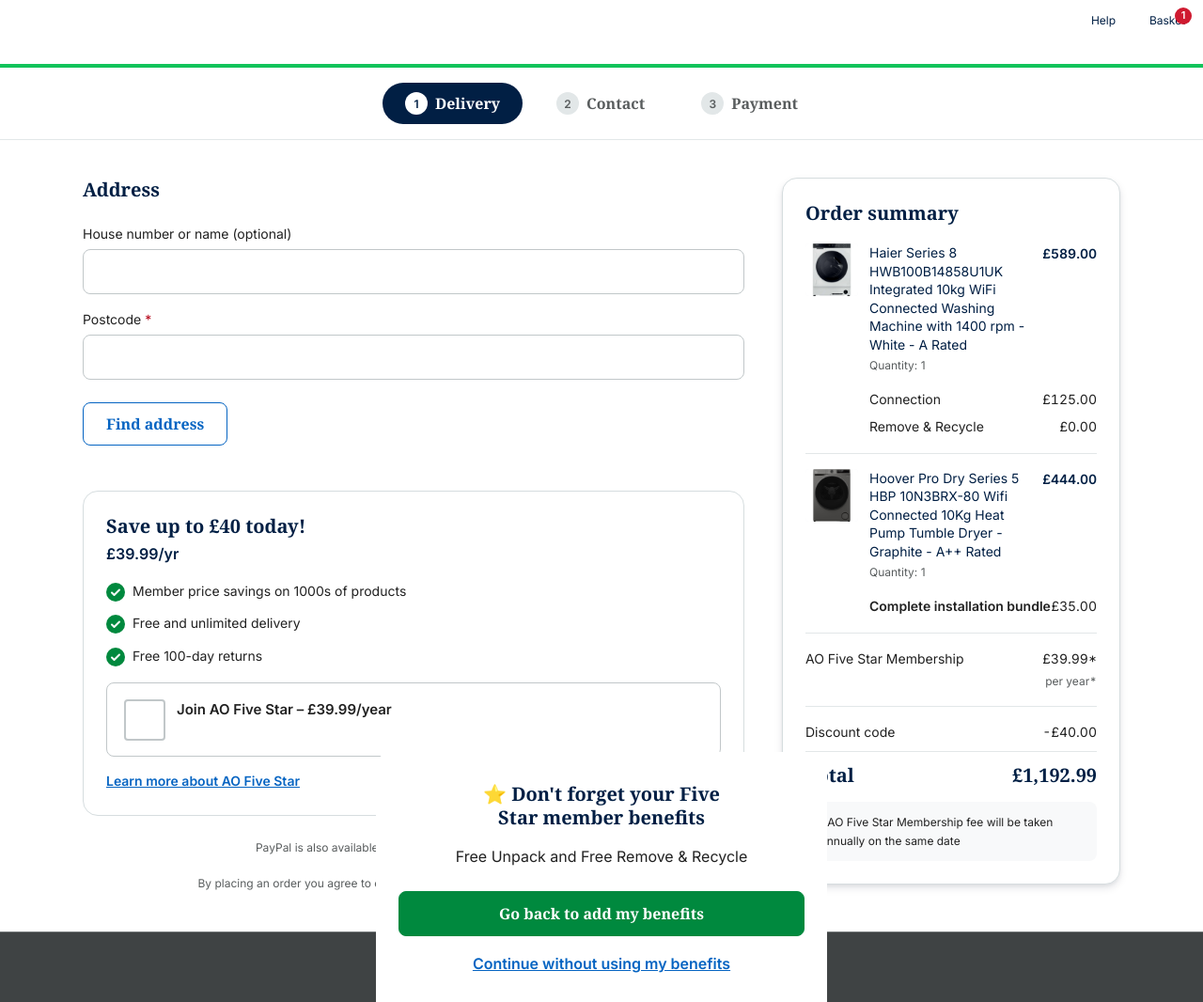
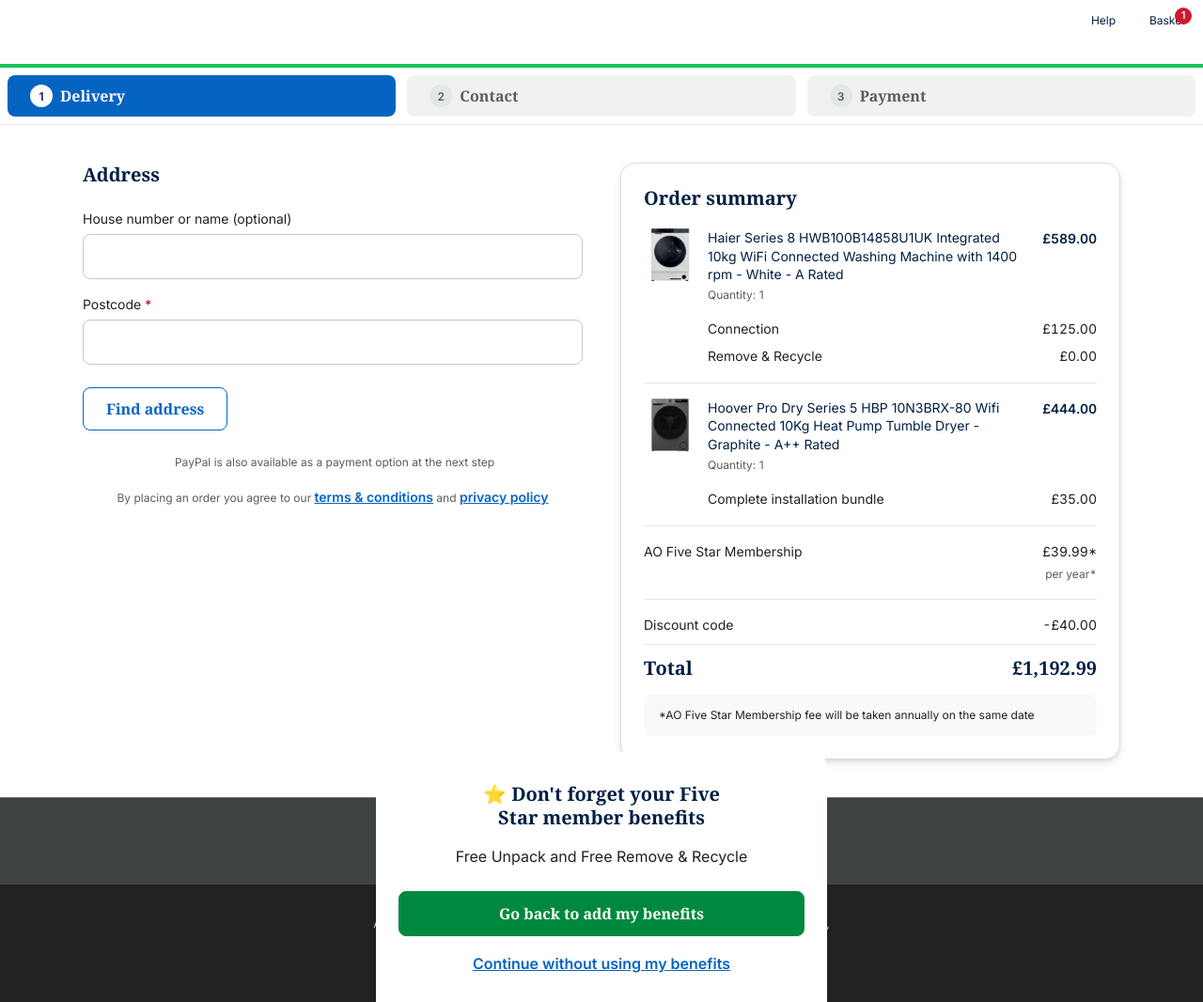
Before and after one commit to craigconnellAO/ao-figma-make-v2, a website: page output/prototypes/checkout-flow.html in a window 1280 px wide. Shown: the top 1066 px of the page at 94% size. Drawn offline with Linux system fonts and the light colour scheme; some icons are missing; a web font is replaced by a local one.

Commit message:
fix: checkout feedback — tabs as full-width pills, 1fr grid, address card restyled, Five Star hidden until address confirmed, service text unbold

```diff
--- a/output/prototypes/checkout-flow.html
+++ b/output/prototypes/checkout-flow.html
@@ -406,11 +406,10 @@
        Layout — Step Navigator
        ============================================================ */
     .steps {
-      display: flex;
-      align-items: center;
-      justify-content: center;
-      gap: 8px;
-      padding: 16px;
+      display: grid;
+      grid-template-columns: 1fr 1fr 1fr;
+      gap: 4px;
+      padding: 8px;
       background-color: var(--ui-core-base);
       border-bottom: 1px solid var(--gray-30);
     }
@@ -419,12 +418,11 @@
       display: inline-flex;
       align-items: center;
       gap: 8px;
-      padding: 8px 16px;
+      padding: 12px 16px;
       min-height: 44px;
-      min-width: 44px;
       border: none;
-      border-radius: var(--radius-2xl);
-      background-color: transparent;
+      border-radius: var(--radius-sm);
+      background-color: var(--gray-20);
       font-family: 'SmileyFace', Georgia, serif;
       font-weight: 700;
       font-size: 0.875rem;
@@ -436,8 +434,8 @@
     }
 
     .steps__tab[aria-selected="true"] {
-      background-color: var(--type-primary);
-      color: var(--action-primary-contrast);
+      background-color: var(--action-secondary-base);
+      color: var(--action-secondary-contrast);
       cursor: pointer;
     }
 
@@ -673,7 +671,7 @@
     /* layout: 900px — Two-column grid + sticky sidebar */
     @media (min-width: 900px) {
       .checkout-grid {
-        grid-template-columns: 1fr 360px;
+        grid-template-columns: 1fr 1fr;
         gap: 40px;
         padding: 40px 32px;
       }
@@ -1100,12 +1098,10 @@
 
         <!-- Confirmed Phase -->
         <div data-phase="confirmed" style="display:none">
-          <div class="card" data-aods="card">
-            <p class="t-body" style="margin-bottom: 4px;"><strong id="confirmed-street"></strong></p>
-            <p class="t-body-sm" style="margin-bottom: 4px;"><span id="confirmed-city"></span></p>
-            <p class="t-body-sm"><span id="confirmed-postcode"></span></p>
+          <div style="background: var(--gray-10); border-radius: var(--radius-md); padding: 24px;">
+            <p class="t-body" style="margin: 0 0 12px; color: var(--type-primary);"><span id="confirmed-street"></span>, <span id="confirmed-city"></span>, <span id="confirmed-postcode"></span></p>
+            <a href="#" class="t-link-sm" id="link-edit-address" style="display: inline-flex; align-items: center; gap: 6px; font-weight: 700;">Edit address <i class="ico ico-edit" aria-hidden="true" style="font-size: 1rem;"></i></a>
           </div>
-          <a href="#" class="t-link-sm" id="link-edit-address" style="margin-top: 12px; display: inline-block;">Edit address</a>
         </div>
 
         <!-- Delivery Options (hidden until address is confirmed) -->
@@ -1151,52 +1147,66 @@
         </div>
 
         <!-- Five Star Membership Upsell -->
-        <div class="five-star-upsell" style="margin-top: 48px;">
-          <div class="card" data-aods="card">
+        <div class="five-star-upsell" id="five-star-upsell" style="margin-top: 48px; display: none;">
+          <div style="background: var(--brand-primary-light); border-radius: var(--radius-md); padding: 24px; position: relative; overflow: hidden;">
+            <!-- Star decoration -->
+            <div style="position: absolute; top: -8px; right: 16px; font-size: 4rem; color: var(--brand-primary-base); opacity: 0.8; line-height: 1;">
+              <i class="ico ico-five-star-approved" aria-hidden="true"></i>
+            </div>
+
+            <!-- Header -->
             <div style="margin-bottom: 16px;">
-              <h3 class="t-title-lg" style="margin-bottom: 4px;">Save up to £40 today!</h3>
-              <p class="t-body" style="font-weight: 700; color: var(--type-primary);">£39.99/yr</p>
+              <h3 style="font-family: 'SmileyFace', Georgia, serif; font-weight: 700; font-size: 1.25rem; color: var(--brand-primary-dark); margin: 0 0 4px; line-height: 1.25;">You're saving up to £85 today!</h3>
+              <p style="font-family: 'Inter', sans-serif; font-size: 0.875rem; color: var(--type-secondary); margin: 0; line-height: 1.625;">with your AO Five Star Membership</p>
             </div>
 
-            <!-- Benefits list -->
-            <ul class="five-star-benefits" style="list-style: none; padding: 0; margin: 0 0 16px 0; display: flex; flex-direction: column; gap: 12px;">
-              <li style="display: flex; align-items: flex-start; gap: 8px;">
-                <svg width="20" height="20" viewBox="0 0 20 20" fill="none" aria-hidden="true" style="flex-shrink: 0; margin-top: 2px;">
+            <hr style="border: none; border-top: 1px solid var(--brand-primary-base); opacity: 0.3; margin: 16px 0;">
+
+            <!-- Checkbox toggle row -->
+            <div style="display: flex; align-items: center; gap: 12px; margin-bottom: 16px;">
+              <input type="checkbox" id="five-star-checkbox" value="five-star" style="width: 24px; height: 24px; accent-color: var(--action-secondary-base); cursor: pointer;" checked>
+              <label for="five-star-checkbox" style="font-family: 'SmileyFace', Georgia, serif; font-weight: 700; font-size: 1rem; color: var(--type-primary); cursor: pointer; flex: 1;">Join AO Five Star</label>
+              <span style="font-family: 'SmileyFace', Georgia, serif; font-weight: 700; font-size: 1rem; color: var(--brand-primary-dark);">£39.99 <span style="font-weight: 400; font-size: 0.875rem;">/py</span></span>
+            </div>
+
+            <!-- Benefits list with savings -->
+            <ul style="list-style: none; padding: 0; margin: 0 0 16px 0; display: flex; flex-direction: column; gap: 10px;">
+              <li style="display: flex; align-items: center; gap: 8px;">
+                <svg width="18" height="18" viewBox="0 0 20 20" fill="none" aria-hidden="true" style="flex-shrink: 0;">
                   <circle cx="10" cy="10" r="10" fill="var(--ui-success-accent)"/>
                   <path d="M6 10.5l2.5 2.5 5.5-5.5" stroke="white" stroke-width="2" stroke-linecap="round" stroke-linejoin="round"/>
                 </svg>
-                <span class="t-body-sm">Member price savings on 1000s of products</span>
+                <span style="font-family: 'Inter', sans-serif; font-size: 0.875rem; color: var(--type-secondary); flex: 1;">Member price savings</span>
+                <span style="font-family: 'Inter', sans-serif; font-size: 0.875rem; font-weight: 700; color: var(--brand-primary-dark);">£15</span>
               </li>
-              <li style="display: flex; align-items: flex-start; gap: 8px;">
-                <svg width="20" height="20" viewBox="0 0 20 20" fill="none" aria-hidden="true" style="flex-shrink: 0; margin-top: 2px;">
+              <li style="display: flex; align-items: center; gap: 8px;">
+                <svg width="18" height="18" viewBox="0 0 20 20" fill="none" aria-hidden="true" style="flex-shrink: 0;">
                   <circle cx="10" cy="10" r="10" fill="var(--ui-success-accent)"/>
                   <path d="M6 10.5l2.5 2.5 5.5-5.5" stroke="white" stroke-width="2" stroke-linecap="round" stroke-linejoin="round"/>
                 </svg>
-                <span class="t-body-sm">Free and unlimited delivery</span>
+                <span style="font-family: 'Inter', sans-serif; font-size: 0.875rem; color: var(--type-secondary); flex: 1;">Remove &amp; Recycle</span>
+                <span style="font-family: 'Inter', sans-serif; font-size: 0.875rem;"><span style="text-decoration: line-through; color: var(--type-tertiary);">£50</span> <span style="font-weight: 700; color: var(--ui-error-contrast);">Free</span></span>
               </li>
-              <li style="display: flex; align-items: flex-start; gap: 8px;">
-                <svg width="20" height="20" viewBox="0 0 20 20" fill="none" aria-hidden="true" style="flex-shrink: 0; margin-top: 2px;">
+              <li style="display: flex; align-items: center; gap: 8px;">
+                <svg width="18" height="18" viewBox="0 0 20 20" fill="none" aria-hidden="true" style="flex-shrink: 0;">
                   <circle cx="10" cy="10" r="10" fill="var(--ui-success-accent)"/>
                   <path d="M6 10.5l2.5 2.5 5.5-5.5" stroke="white" stroke-width="2" stroke-linecap="round" stroke-linejoin="round"/>
                 </svg>
-                <span class="t-body-sm">Free 100-day returns</span>
+                <span style="font-family: 'Inter', sans-serif; font-size: 0.875rem; color: var(--type-secondary); flex: 1;">Free &amp; unlimited delivery</span>
+                <span style="font-family: 'Inter', sans-serif; font-size: 0.875rem;"><span style="text-decoration: line-through; color: var(--type-tertiary);">£20</span> <span style="font-weight: 700; color: var(--ui-error-contrast);">Free</span></span>
+              </li>
+              <li style="display: flex; align-items: center; gap: 8px;">
+                <svg width="18" height="18" viewBox="0 0 20 20" fill="none" aria-hidden="true" style="flex-shrink: 0;">
+                  <circle cx="10" cy="10" r="10" fill="var(--ui-success-accent)"/>
+                  <path d="M6 10.5l2.5 2.5 5.5-5.5" stroke="white" stroke-width="2" stroke-linecap="round" stroke-linejoin="round"/>
+                </svg>
+                <span style="font-family: 'Inter', sans-serif; font-size: 0.875rem; color: var(--type-secondary); flex: 1;">Returns</span>
+                <span style="font-family: 'Inter', sans-serif; font-size: 0.875rem;"><span style="text-decoration: line-through; color: var(--type-tertiary);">30 Days</span> <span style="font-weight: 700; color: var(--ui-error-contrast);">100 Days</span></span>
               </li>
             </ul>
 
-            <!-- Checkbox toggle -->
-            <div class="toggle-group" data-aods="checkbox-group">
-              <label class="toggle-item" data-aods="checkbox">
-                <input type="checkbox" id="five-star-checkbox" value="five-star">
-                <div class="toggle-item-body">
-                  <div class="toggle-item-label">Join AO Five Star – £39.99/year</div>
-                </div>
-              </label>
-            </div>
-
-            <!-- Learn more link -->
-            <div style="margin-top: 12px;">
-              <a href="#" class="t-link-sm" target="_blank" rel="noopener">Learn more about AO Five Star</a>
-            </div>
+            <!-- CTA link -->
+            <a href="#" class="t-link-sm" style="font-weight: 700; color: var(--action-secondary-base);">Add free unpacking and recycling</a>
           </div>
         </div>
 
@@ -1550,7 +1560,7 @@
           <span class="summary-product__price">£444.00</span>
         </div>
         <div class="summary-services">
-          <div class="summary-line"><span class="summary-line__label"><strong>Complete installation bundle</strong></span><span class="summary-line__value">£35.00</span></div>
+          <div class="summary-line"><span class="summary-line__label">Complete installation bundle</span><span class="summary-line__value">£35.00</span></div>
         </div>
 
         <!-- Membership -->
@@ -1818,6 +1828,12 @@
           deliveryOptions.style.display = phase === 'confirmed' ? '' : 'none';
         }
 
+        // Show/hide Five Star upsell based on confirmed address
+        var fiveStarUpsell = document.getElementById('five-star-upsell');
+        if (fiveStarUpsell) {
+          fiveStarUpsell.style.display = phase === 'confirmed' ? '' : 'none';
+        }
+
         // Update order summary delivery cost
         if (phase === 'confirmed') {
           updateDeliveryCost(true);
```
